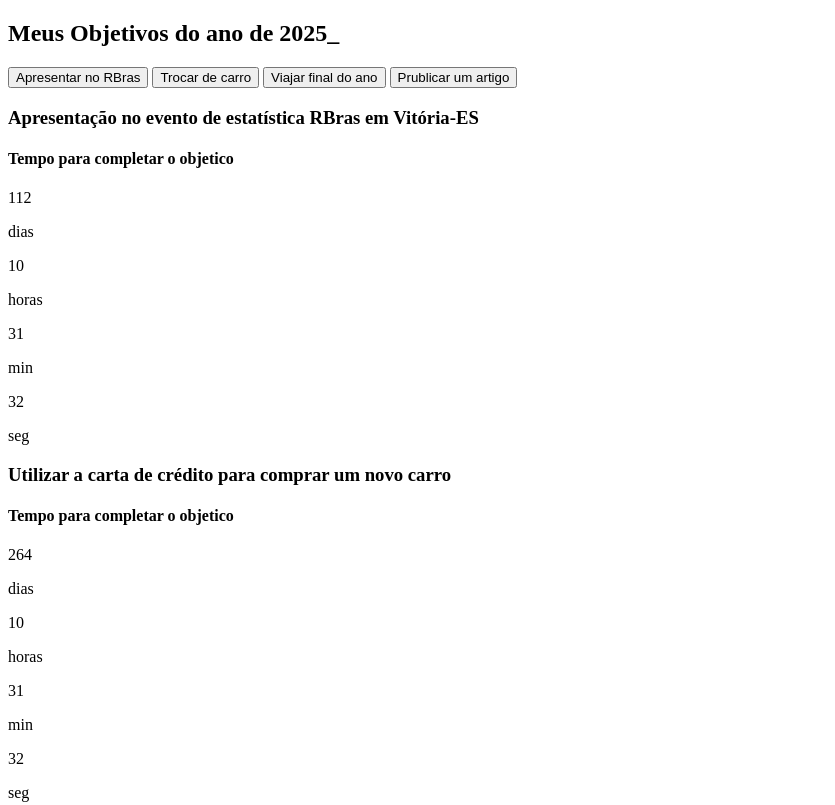
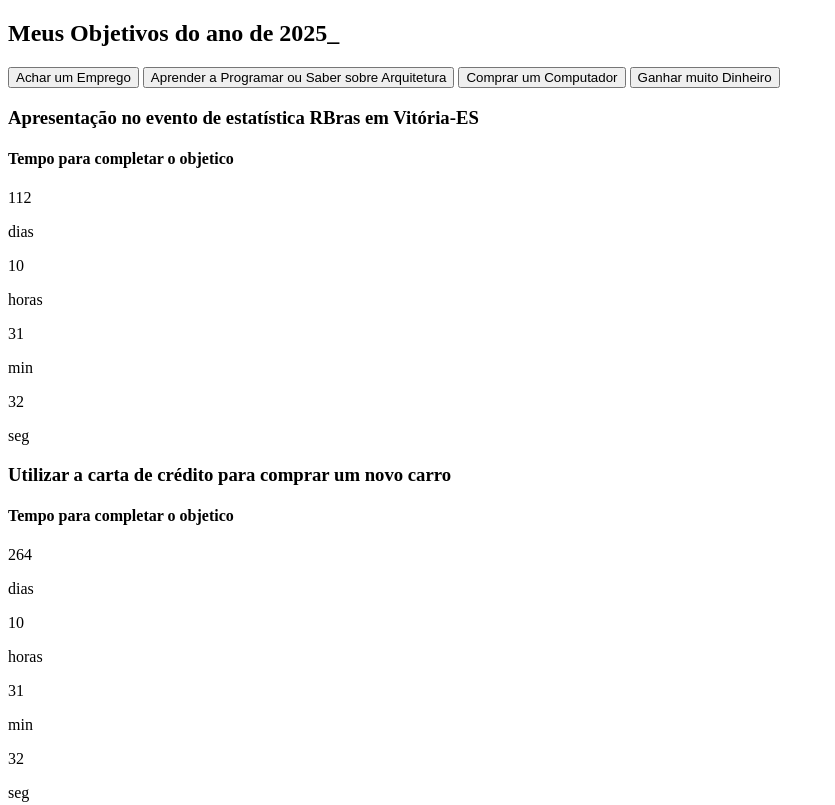
Before and after one commit to eduardolelis444/Eduardo-3B-objetivos-2025, a plain HTML site: page index.html in a window 1280 px wide. Shown: the top 805 px of the page, without its empty margins (0-835 px from the left). Drawn offline with Linux system fonts and the light colour scheme.

Commit message:
Update index.html

```diff
--- a/index.html
+++ b/index.html
@@ -13,10 +13,10 @@
         <h2 class="titulo-principal">Meus Objetivos do ano de 2025<span>_</span></h2>
         <div class="conteudo">
         <div class="botoes">
-            <button class="botao ativo">Apresentar no RBras</button>
-            <button class="botao">Trocar de carro</button>
-            <button class="botao">Viajar final do ano</button>
-            <button class="botao">Prublicar um artigo</button>
+            <button class="botao ativo">Achar um Emprego</button>
+            <button class="botao">Aprender a Programar ou Saber sobre Arquitetura</button>
+            <button class="botao">Comprar um Computador</button>
+            <button class="botao">Ganhar muito Dinheiro </button>
         </div>
         <div class="abas-textos">
             <div class="aba-conteudo ativo">
```
